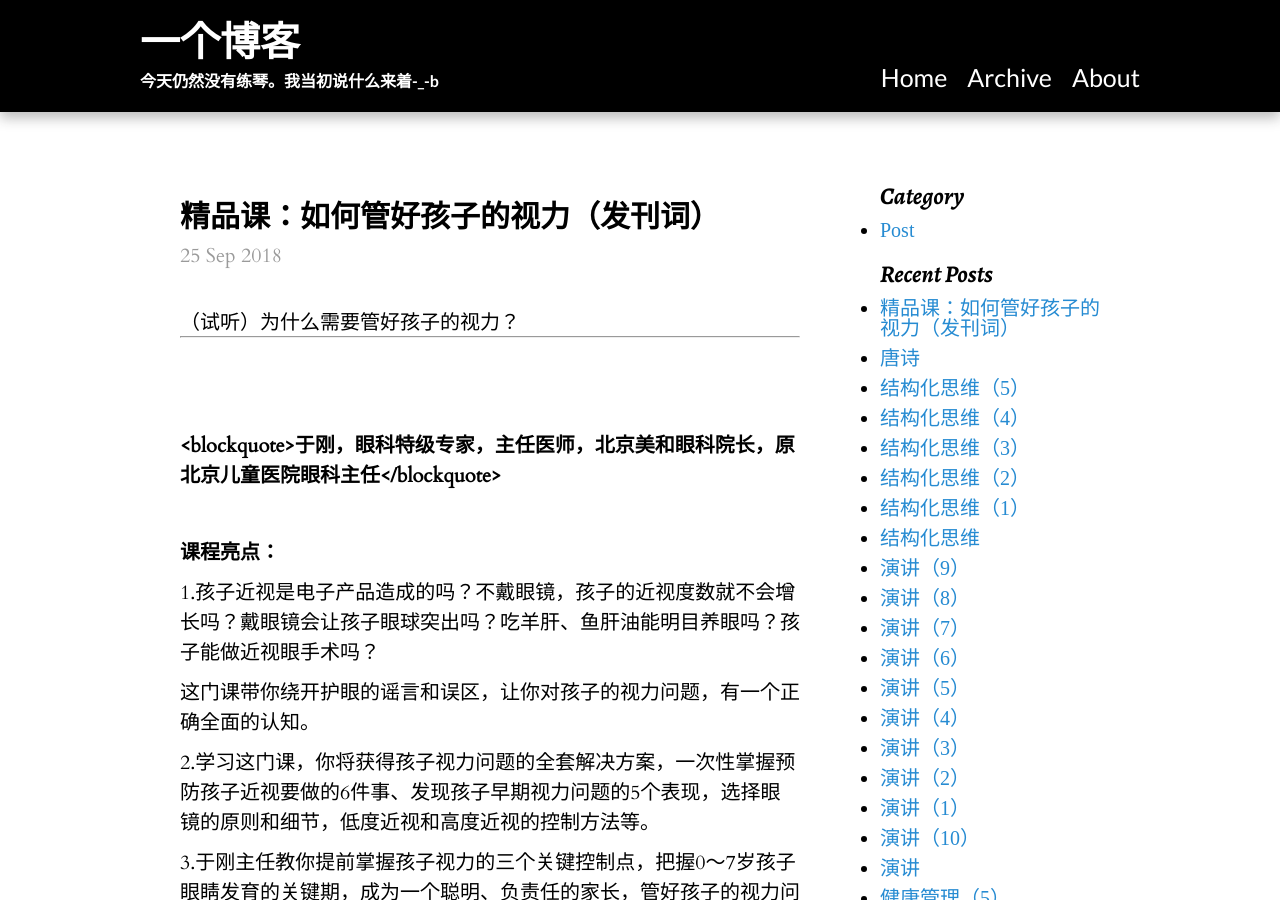
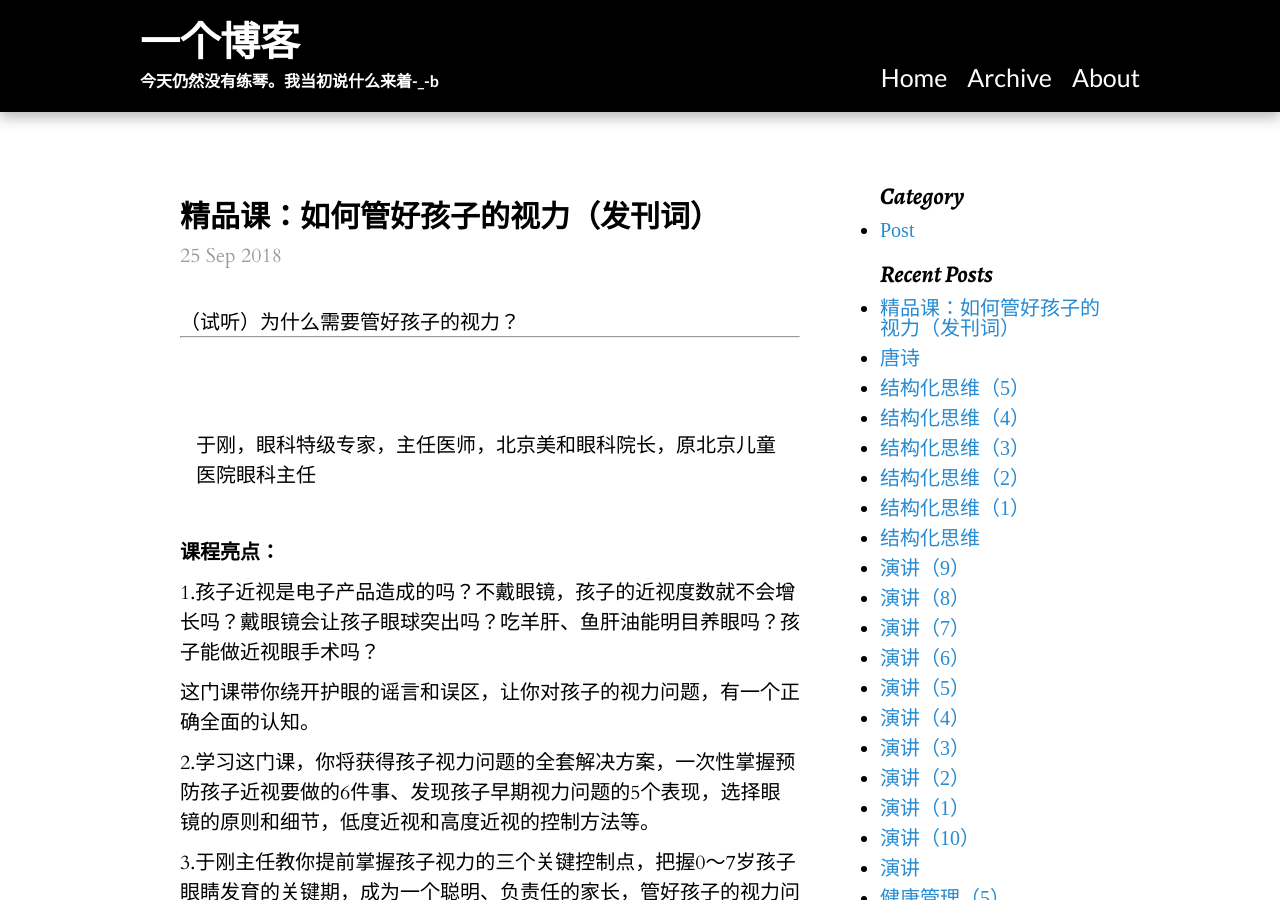
Before and after one commit to xjxuyang/xjxuyang.github.io, a Jekyll site: the page built from _posts/2018-09-25-如何管好孩子的视力（0）.md, in a window 1280 px wide and 900 px high. Built offline with Jekyll 4.4.1, drawn with Linux system fonts in a browser that asks for light colours; some web fonts are replaced.

Commit message:
Update 2018-09-25-如何管好孩子的视力（0）.md

```diff
--- a/_posts/2018-09-25-如何管好孩子的视力（0）.md
+++ b/_posts/2018-09-25-如何管好孩子的视力（0）.md
@@ -11,7 +11,7 @@ category: Post
 <br />
 
 
-#### **<blockquote>于刚，眼科特级专家，主任医师，北京美和眼科院长，原北京儿童医院眼科主任</blockquote>**
+<blockquote> 于刚，眼科特级专家，主任医师，北京美和眼科院长，原北京儿童医院眼科主任</blockquote>
 
 <br />
 
```
